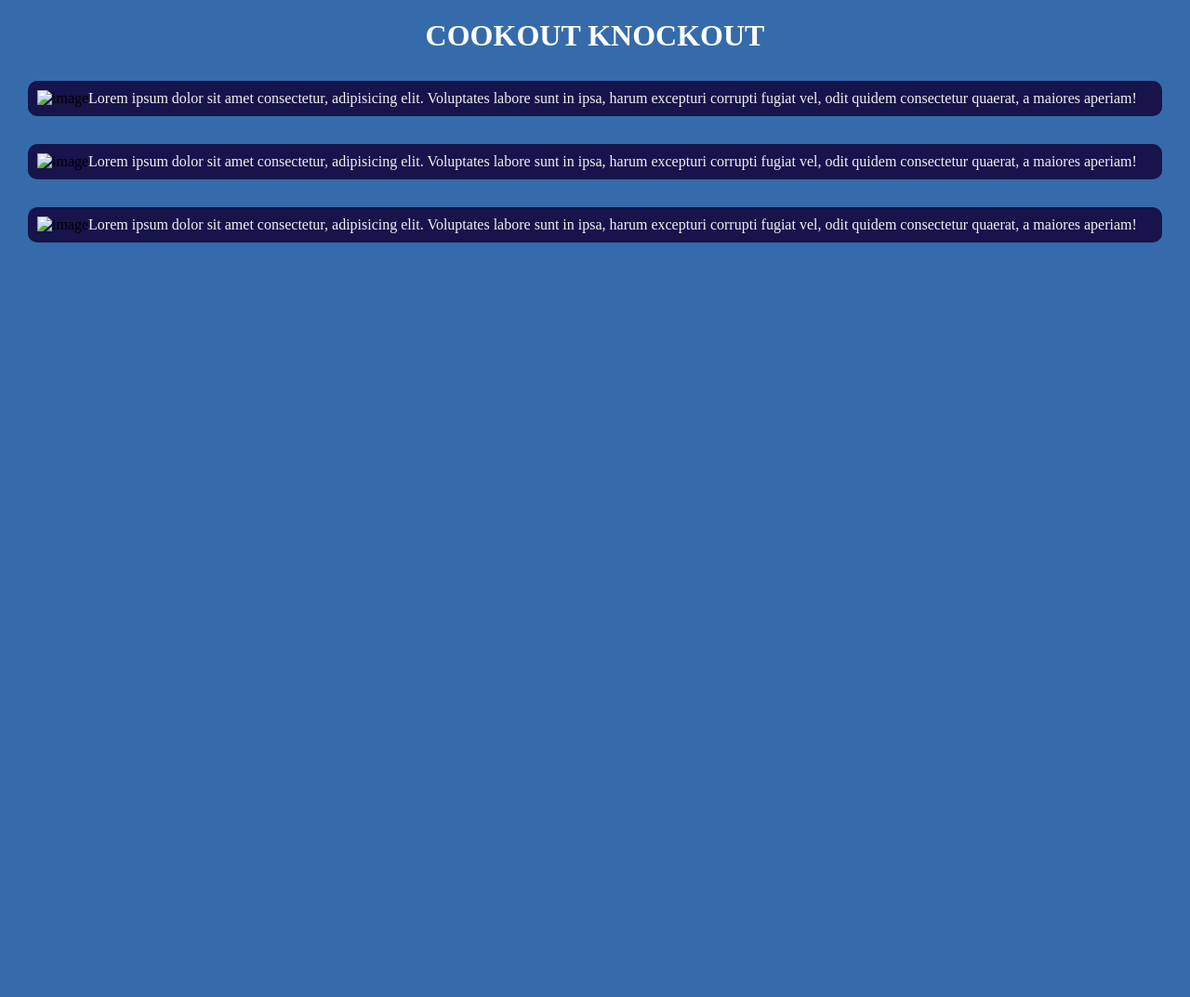
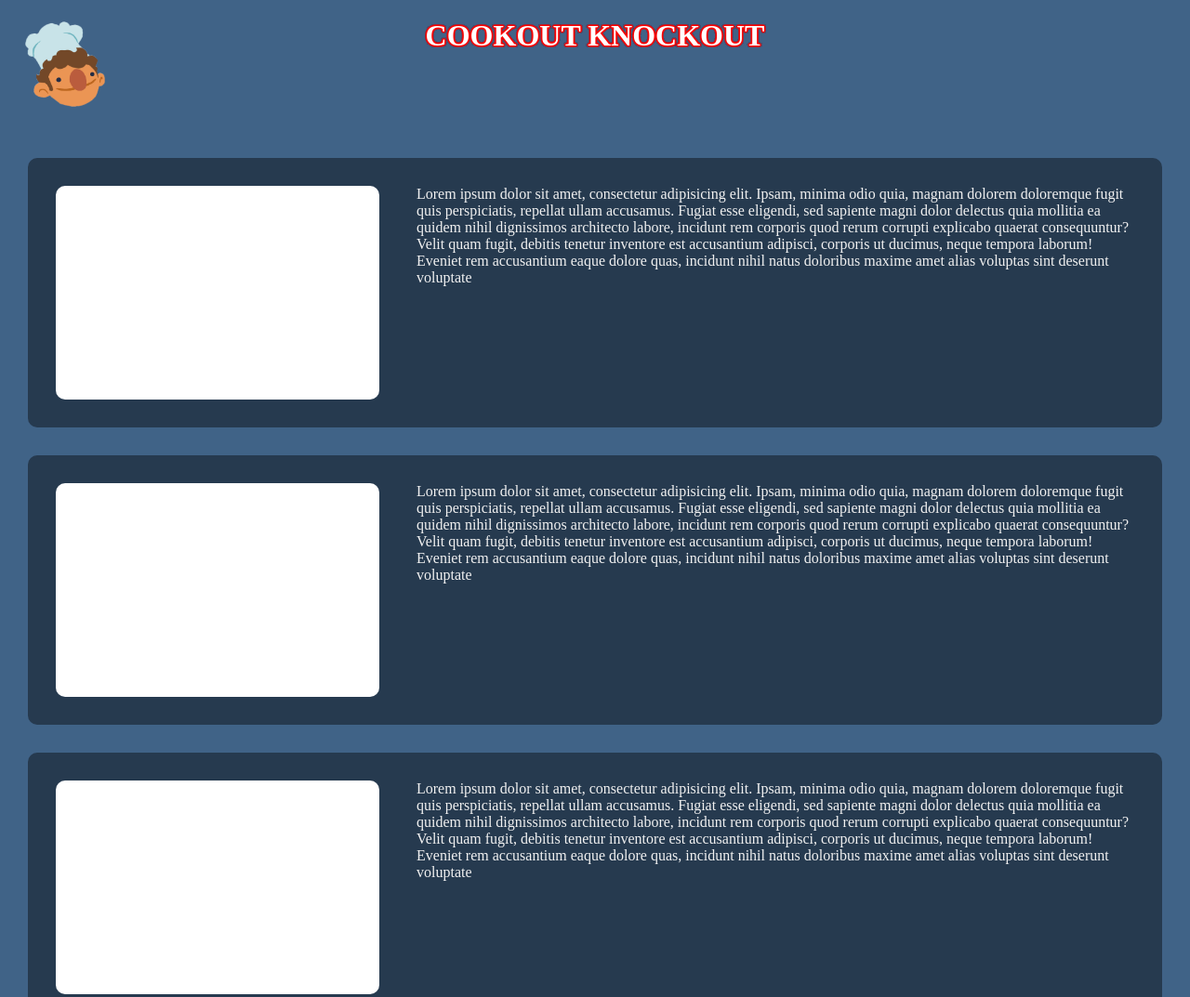
Before and after one commit to MatteoCourquin/Cookout-knockout, a plain HTML site: page index.html in a window 1280 px wide. Shown: the top 1073 px of the page at 93% size. Before the commit the page ends 800 px from the top, so only its background shows below. Drawn offline with Linux system fonts and the light colour scheme.

Commit message:
upgrade index and style

```diff
--- a/index.html
+++ b/index.html
@@ -9,24 +9,31 @@
   </head>
   <body>
     <header>
+      <img id="logo" src="img/logo.png" alt="logo">
       <h1>COOKOUT KNOCKOUT</h1>
     </header>
 
     <main>
-        <div>
-            <img src="..." alt="image">
-            <p>Lorem ipsum dolor sit amet consectetur, adipisicing elit. Voluptates labore sunt in ipsa, harum excepturi corrupti fugiat vel, odit quidem consectetur quaerat, a maiores aperiam!</p>
-        </div>
+      <div class="pres">
+        <img src="img/test.jpg" alt="image" />
+        <p>
+          Lorem ipsum dolor sit amet, consectetur adipisicing elit. Ipsam, minima odio quia, magnam dolorem doloremque fugit quis perspiciatis, repellat ullam accusamus. Fugiat esse eligendi, sed sapiente magni dolor delectus quia mollitia ea quidem nihil dignissimos architecto labore, incidunt rem corporis quod rerum corrupti explicabo quaerat consequuntur? Velit quam fugit, debitis tenetur inventore est accusantium adipisci, corporis ut ducimus, neque tempora laborum! Eveniet rem accusantium eaque dolore quas, incidunt nihil natus doloribus maxime amet alias voluptas sint deserunt voluptate
+        </p>
+      </div>
 
-        <div>
-            <img src="..." alt="image">
-            <p>Lorem ipsum dolor sit amet consectetur, adipisicing elit. Voluptates labore sunt in ipsa, harum excepturi corrupti fugiat vel, odit quidem consectetur quaerat, a maiores aperiam!</p>
-        </div>
+      <div class="pres">
+        <img src="img/test.jpg" alt="image" />
+        <p>
+          Lorem ipsum dolor sit amet, consectetur adipisicing elit. Ipsam, minima odio quia, magnam dolorem doloremque fugit quis perspiciatis, repellat ullam accusamus. Fugiat esse eligendi, sed sapiente magni dolor delectus quia mollitia ea quidem nihil dignissimos architecto labore, incidunt rem corporis quod rerum corrupti explicabo quaerat consequuntur? Velit quam fugit, debitis tenetur inventore est accusantium adipisci, corporis ut ducimus, neque tempora laborum! Eveniet rem accusantium eaque dolore quas, incidunt nihil natus doloribus maxime amet alias voluptas sint deserunt voluptate
+        </p>
+      </div>
 
-        <div>
-            <img src="..." alt="image">
-            <p>Lorem ipsum dolor sit amet consectetur, adipisicing elit. Voluptates labore sunt in ipsa, harum excepturi corrupti fugiat vel, odit quidem consectetur quaerat, a maiores aperiam!</p>
-        </div>
+      <div class="pres">
+        <img src="img/test.jpg" alt="image" />
+        <p>
+          Lorem ipsum dolor sit amet, consectetur adipisicing elit. Ipsam, minima odio quia, magnam dolorem doloremque fugit quis perspiciatis, repellat ullam accusamus. Fugiat esse eligendi, sed sapiente magni dolor delectus quia mollitia ea quidem nihil dignissimos architecto labore, incidunt rem corporis quod rerum corrupti explicabo quaerat consequuntur? Velit quam fugit, debitis tenetur inventore est accusantium adipisci, corporis ut ducimus, neque tempora laborum! Eveniet rem accusantium eaque dolore quas, incidunt nihil natus doloribus maxime amet alias voluptas sint deserunt voluptate
+        </p>
+      </div>
     </main>
   </body>
 </html>
--- a/style.css
+++ b/style.css
@@ -4,23 +4,40 @@
 }
 
 body{
-    background-color: #054997ce;
+    background-color: #406387;
+}
+
+header{
+    display: grid;
+    grid-template-columns: 1fr 4fr 1fr;
+}
+
+#logo{
+    width: 100px;
+
 }
 
 h1{
     text-align: center;
     color: white;
     margin: 20px;
+    text-shadow: 0 0 2px rgb(255, 0, 0), 0 0 2px rgb(255, 0, 0), 0 0 2px rgb(255, 0, 0), 0 0 2px rgb(255, 0, 0), 0 0 2px rgb(255, 0, 0), 0 0 2px rgb(255, 0, 0), 0 0 2px rgb(255, 0, 0), 0 0 2px rgb(255, 0, 0), 0 0 2px rgb(255, 0, 0), 0 0 2px rgb(255, 0, 0), 0 0 2px rgb(255, 0, 0), 0 0 2px rgb(255, 0, 0), 0 0 2px rgb(255, 0, 0), 0 0 2px rgb(255, 0, 0), 0 0 2px rgb(255, 0, 0), 0 0 2px rgb(255, 0, 0), 0 0 2px rgb(255, 0, 0), 0 0 2px rgb(255, 0, 0), 0 0 2px rgb(255, 0, 0), 0 0 2px rgb(255, 0, 0);
 }
 
-div{
+.pres{
     display: flex;
-    background-color: rgb(23, 19, 75);
+    background-color: #263A4F;
     border-radius: 10px;
     margin: 30px;
     padding: 10px;
 }
 
+img{
+    border-radius: 10px;
+    margin: 20px;
+}
+
 p{
     color: #F1F1F1;
+    margin: 20px;
 }
```
Also changed, not shown: img/logo.png (added), img/test.jpg (added), 1 other file.
